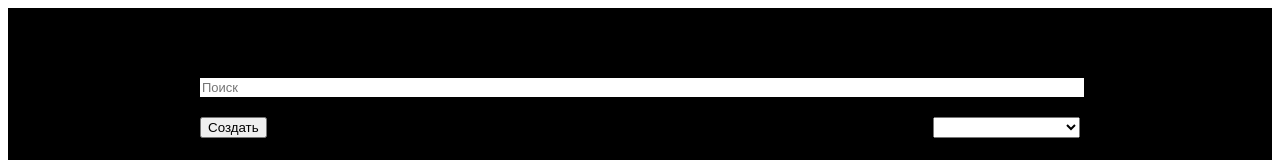
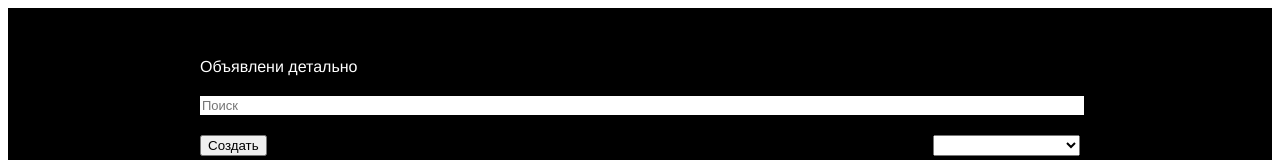
Before and after one commit to Zagorevsky/board-vue, a Vue app: page /card/1 in a window 1280 px wide. Shown: the top 160 px of the page. Built offline with nearby package versions, Linux system fonts and the light colour scheme; the HTML template or start-up script is replaced by a standard one.

Commit message:
feat: router

```diff
--- a/src/components/CardItem.vue
+++ b/src/components/CardItem.vue
@@ -1,7 +1,7 @@
 <template>
   <section class="card">
     <card-button @click="$emit('remove', card)">Удалить</card-button>
-    <div><img :src="card.link" class="img" /></div>
+    <div><img :src="card.link" class="img" @click="$router.push('/card/${card.id}')"/></div>
     <div>{{ card.title }}</div>
     <div>{{ card.body }}</div>
   </section>
--- /dev/null
+++ b/src/pages/CardPage.vue
@@ -0,0 +1,13 @@
+<template>
+  <div>Объявлени детально</div>
+</template>
+
+<script>
+export default {
+
+}
+</script>
+
+<style>
+
+</style>
--- a/src/router/router.js
+++ b/src/router/router.js
@@ -1,10 +1,15 @@
 import MainPage from "@/pages/MainPage";
+import CardPage from "@/pages/CardPage";
 import {createRouter, createWebHistory} from "vue-router";
 
 const routes = [
   {
     path: '/',
     component: MainPage
+  },
+  {
+    path: '/card/:id',
+    component: CardPage
   }
 ]
 
```
